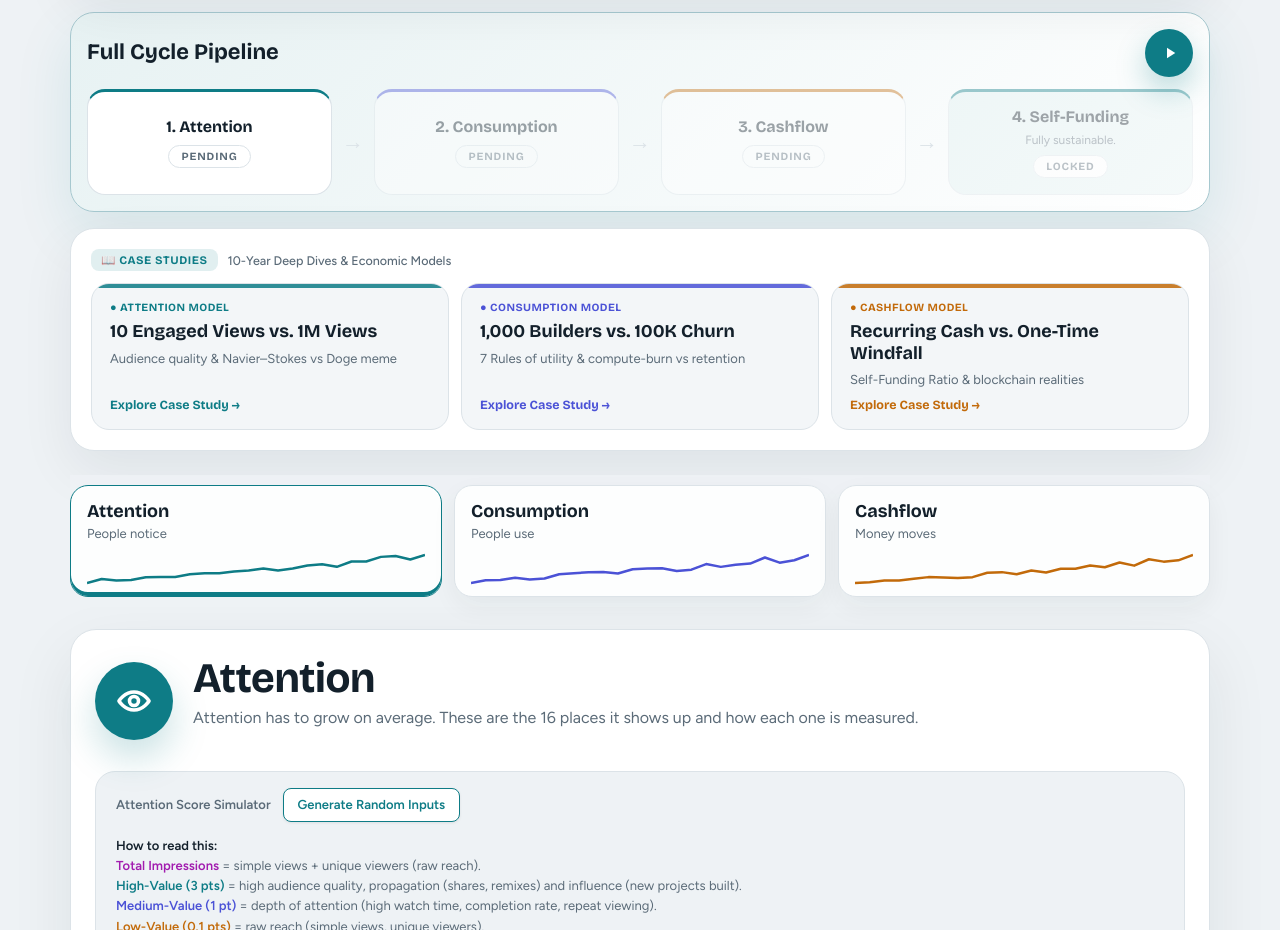
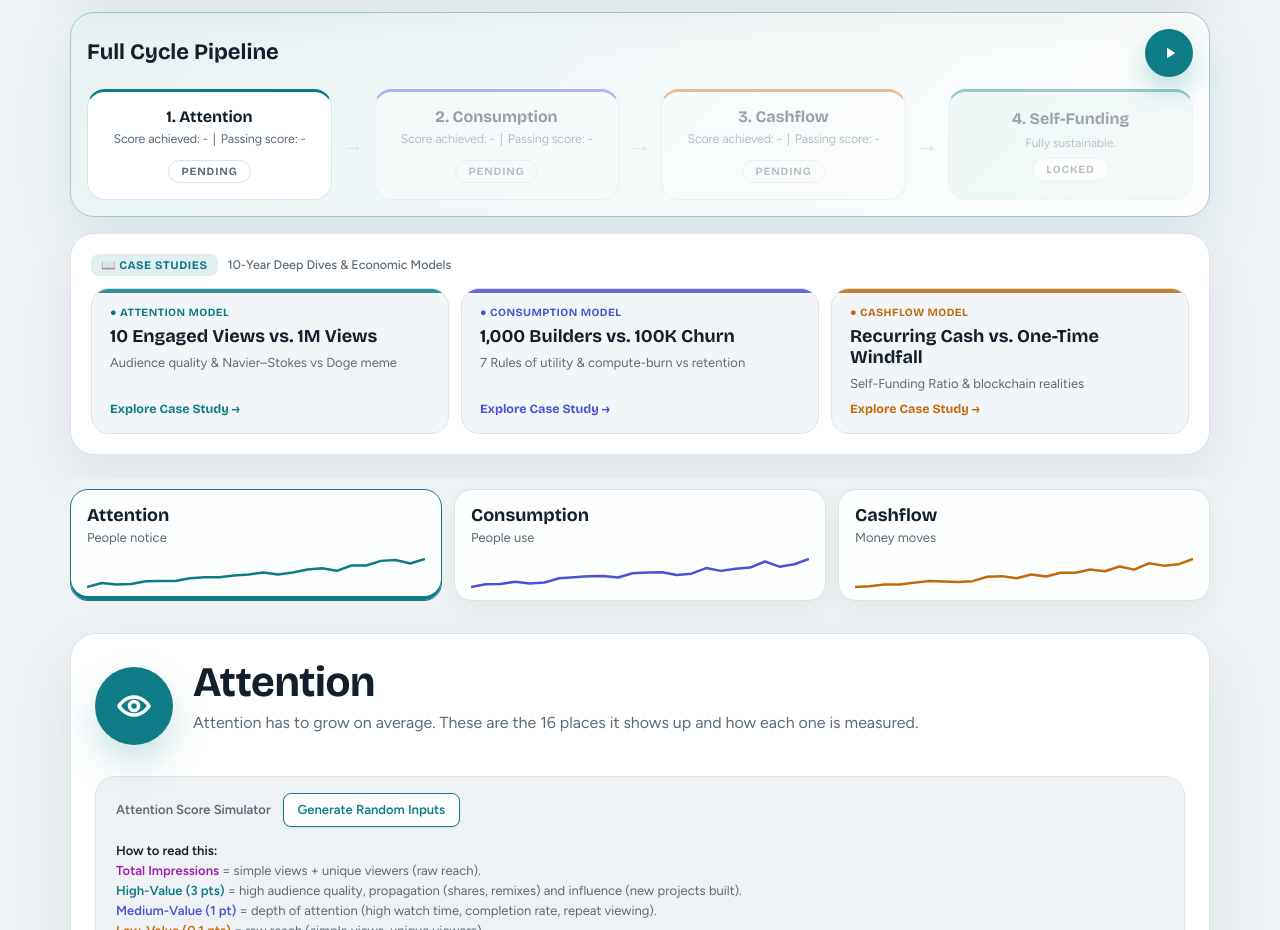
Before and after one commit to ranchimall/selffunding, a plain HTML site: page index.html in a window 1280 px wide. Shown: the part 800-1730 px from the top of the page. Drawn offline with nearby package versions, Linux system fonts and the light colour scheme.

Commit message:
Update index.html

```diff
--- a/index.html
+++ b/index.html
@@ -317,6 +317,9 @@ h1{font:700 clamp(30px,5vw,46px)/1.08 var(--head);letter-spacing:-.02em;margin:0
 .pipe-rail{display:flex;align-items:stretch;gap:6px}
 .pipe-rail .pipe-stage{flex:1 1 0;min-width:0;text-align:center;padding:10px 8px;display:flex;flex-direction:column;align-items:center;justify-content:center}
 .pipe-rail .pipe-stage .pipe-status{margin-top:6px}
+.pipe-numbers{margin:2px 0;font-size:11px;letter-spacing:-0.015em;display:flex;flex-wrap:wrap;justify-content:center;align-items:center;gap:1px 5px;line-height:1.35}
+.pipe-num-part{white-space:nowrap}
+@media(max-width:1120px) and (min-width:721px){.pipe-num-sep{display:none}}
 .pipe-rail .pipeline-arrow{align-self:center;flex:0 0 auto;font-size:22px;font-weight:700;line-height:1;color:var(--line);text-align:center}
 .pipe-rail .pipeline-arrow span{display:inline-block;transition:transform .3s ease}
 .pipe-play{all:unset;cursor:pointer;width:34px;height:34px;border-radius:50%;background:var(--attention);color:#FFFFFF;display:inline-flex;align-items:center;justify-content:center;flex:0 0 34px;box-shadow:0 2px 8px rgba(0,0,0,.18);transition:transform .15s ease,opacity .15s;box-sizing:border-box}
@@ -634,19 +637,19 @@ h1{font:700 clamp(30px,5vw,46px)/1.08 var(--head);letter-spacing:-.02em;margin:0
     <div id="pipeline-visual" class="pipe-rail">
       <div id="pipe-stage-attention" class="metric-box pipe-stage" style="border-top: 3.5px solid var(--attention);">
           <b>1. Attention</b>
-          <p id="pipe-attn-numbers" style="margin: 2px 0; font-size: 12px;" hidden>Score: <span id="pipe-attn-score">-</span> | Cutoff: <span id="pipe-attn-cutoff">-</span></p>
+          <p id="pipe-attn-numbers" class="pipe-numbers" hidden><span class="pipe-num-part">Score achieved: <span id="pipe-attn-score">-</span></span> <span class="pipe-num-sep">|</span> <span class="pipe-num-part">Passing score: <span id="pipe-attn-cutoff">-</span></span></p>
           <span id="pipe-attn-status" class="pipe-status">Pending</span>
       </div>
       <div class="pipeline-arrow" id="arrow-1" style="color: var(--line);"><span>→</span></div>
       <div id="pipe-stage-consumption" class="metric-box pipe-stage" style="border-top: 3.5px solid var(--consumption); opacity: 0.4;">
           <b>2. Consumption</b>
-          <p id="pipe-cons-numbers" style="margin: 2px 0; font-size: 12px;" hidden>Score: <span id="pipe-cons-score">-</span> | Cutoff: <span id="pipe-cons-cutoff">-</span></p>
+          <p id="pipe-cons-numbers" class="pipe-numbers" hidden><span class="pipe-num-part">Score achieved: <span id="pipe-cons-score">-</span></span> <span class="pipe-num-sep">|</span> <span class="pipe-num-part">Passing score: <span id="pipe-cons-cutoff">-</span></span></p>
           <span id="pipe-cons-status" class="pipe-status">Pending</span>
       </div>
       <div class="pipeline-arrow" id="arrow-2" style="color: var(--line);"><span>→</span></div>
       <div id="pipe-stage-cashflow" class="metric-box pipe-stage" style="border-top: 3.5px solid var(--cashflow); opacity: 0.4;">
           <b>3. Cashflow</b>
-          <p id="pipe-cash-numbers" style="margin: 2px 0; font-size: 12px;" hidden>Score: <span id="pipe-cash-score">-</span> | Cutoff: <span id="pipe-cash-cutoff">-</span></p>
+          <p id="pipe-cash-numbers" class="pipe-numbers" hidden><span class="pipe-num-part">Score achieved: <span id="pipe-cash-score">-</span></span> <span class="pipe-num-sep">|</span> <span class="pipe-num-part">Passing score: <span id="pipe-cash-cutoff">-</span></span></p>
           <span id="pipe-cash-status" class="pipe-status">Pending</span>
       </div>
       <div class="pipeline-arrow" id="arrow-3" style="color: var(--line);"><span>→</span></div>
```
